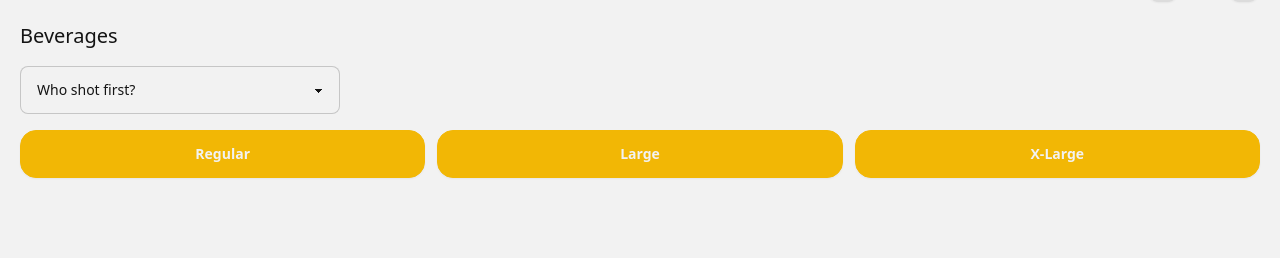
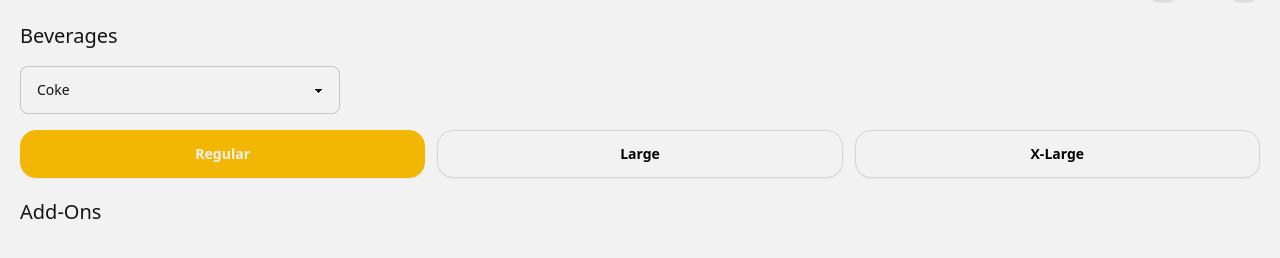
Before and after one commit to ThisIsJM/fe-vue-ionic, a Vue app: page /Order/Dish/1 in a window 1280 px wide. Shown: the part 506-764 px from the top of the page. Built offline with nearby package versions, Linux system fonts and the light colour scheme; what @ionic/vue would draw is missing.

Commit message:
added order state

```diff
--- /dev/null
+++ b/src/models/Beverage.ts
@@ -0,0 +1,4 @@
+export type Beverage = {
+    name: string,
+    size: 'Regular' | 'Large' | 'X-Large'
+}
--- a/src/models/Order.ts
+++ b/src/models/Order.ts
@@ -1,8 +1,11 @@
+import type { Beverage } from "./Beverage"
 import type { Dish } from "./Dish"
 
 export  type Order={
     item: {dish: Dish, amount: number},
-    beverage: {name: string, size: string},
+    beverage: Beverage,
     addOns: {dish: Dish, ammount: number, totalPrice: number}[],
     totalPrice: number
 }
+
+export const computeDishPrice = (item: {dish: Dish, amount: number}) => item.dish.price * item.amount
--- a/src/utils/constants.ts
+++ b/src/utils/constants.ts
@@ -4,7 +4,9 @@ export const generateRandomImage= () => 'https://source.unsplash.com/random/?foo
 
 export const dishTypeSelections = ['All','Breakfast', 'Chicken', 'Meat', 'Dessert']
 
-export const beverages: string[] = ['Regular', 'Large', 'X-Large']
+export const beverages = ['Coke', 'Sprite', 'Pepsi']
+
+export const beverageSize: string[] = ['Regular', 'Large', 'X-Large']
 
 export const dishes: Dish[] = [
     {
--- a/src/views/DishView.vue
+++ b/src/views/DishView.vue
@@ -2,20 +2,34 @@
 import { useRoute } from 'vue-router';
 import { Dish } from '../models/Dish';
 import { getDishById } from '../controllers/DishController';
-import { ref } from 'vue';
+import { computed, reactive, ref, watch } from 'vue';
 import LeftArrowIcon from '../components/icons/LeftArrowIcon.vue';
 import ShopIcon from '../components/icons/ShopIcon.vue';
 import Ratings from '../components/Ratings.vue';
-import {beverages} from '../utils/constants'
+import {beverageSize} from '../utils/constants'
+import { Order, computeDishPrice } from '../models/Order';
+import { beverages } from '../utils/constants';
+import { Beverage } from '../models/Beverage';
 
     const route = useRoute()
     const id: number = Number(route.params.id)
 
     const dish = ref<Dish>(getDishById(id))
-    const amount = ref<number>(1)
 
-    const onAmountAdd = () => {amount.value++}
-    const onAmountSubtract = () => {amount.value > 0 && amount.value--}
+    const order = reactive<Order>({
+      item:{ dish: dish.value, amount: 1 },
+      beverage: { name: 'Coke', size: 'Regular' },
+      addOns: [],
+      totalPrice: dish.value.price * 1
+    })
+
+    const onAmountAdd = () => {order.item.amount++}
+    const onAmountSubtract = () => {order.item.amount > 1 && order.item.amount--}
+
+    const isSelectedSize = computed(() => (size) => size === order.beverage.size);
+
+    watch(() => order.item.amount, () => order.totalPrice = computeDishPrice(order.item))
+
 </script>
 <template>
     <div class="p-5">
@@ -42,13 +56,13 @@ import {beverages} from '../utils/constants'
             <p class="text-sm leading-5 text-gray-500">{{ dish.description }}</p>
 
             <div class="flex flex-row justify-between w-full">
-                <p class="text-2xl font-medium text-primary">P {{ dish.price }}</p>
+                <p class="text-2xl font-medium text-primary">P {{ order.totalPrice }}</p>
 
                 <div class="flex flex-row gap-x-5 items-baseline">
                     <button @click="onAmountSubtract" class="btn btn-xs h-8 w-8 btn-gray-400 rounded-xl text-primary">
                         <LeftArrowIcon/>
                     </button>
-                    <p class=" font-medium">{{ amount }}</p>
+                    <p class=" font-medium">{{ order.item.amount }}</p>
                     <button @click="onAmountAdd" class="btn btn-xs h-8 w-8 btn-gray-400 rounded-xl text-primary">
                         <LeftArrowIcon/>
                     </button>
@@ -57,18 +71,17 @@ import {beverages} from '../utils/constants'
 
             <div class="form-control gap-y-4">
                 <p class="text-xl font-medium">Beverages</p>
-                <select className="select select-bordered w-full max-w-xs">
-                    <option disabled selected>Who shot first?</option>
-                    <option>Han Solo</option>
-                    <option>Greedo</option>
+                <select v-model="order.beverage.name" className="select select-bordered w-full max-w-xs">
+                    <option v-for="beverage in beverages">{{ beverage }}</option>
                 </select>
 
                 <div class="grid grid-cols-3 gap-x-3 w-full">
-                    <button class="btn btn-secondary px-5 rounded-2xl " v-for="beverage in beverages">{{ beverage }}</button>
+                    <button @click="() => {order.beverage.size = size as Beverage['size']}" :class="{'bg-base-100 text-black border-gray-300': !isSelectedSize(size)}" class="btn btn-secondary px-5 rounded-2xl " v-for="size in beverageSize">{{ size }}</button>
                 </div>
             </div>
 
             <div>
+                <p class="text-xl font-medium">Add-Ons</p>
 
             </div>
 
```
